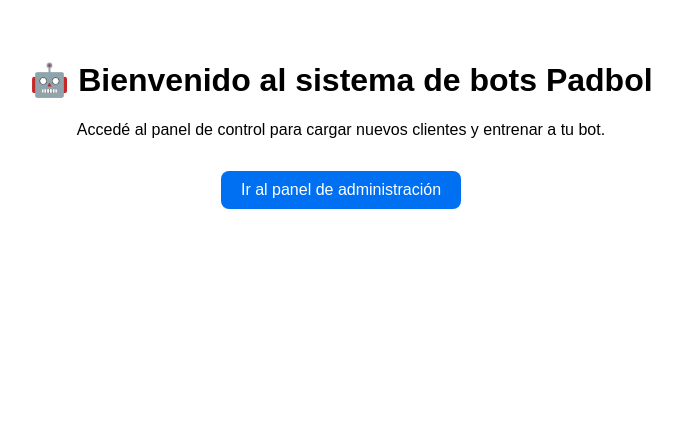
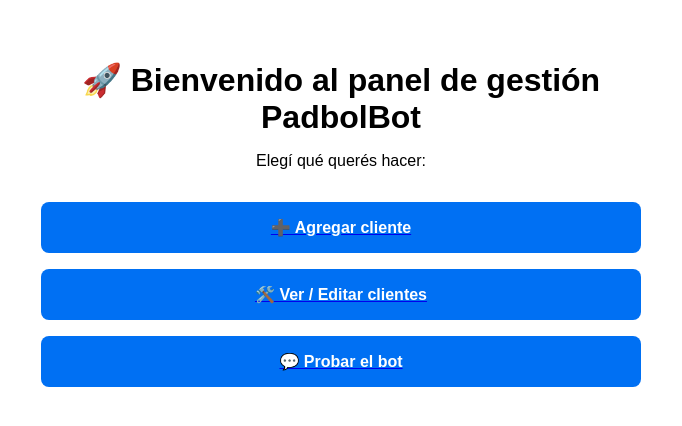
Before and after one commit to TatoPadbol/Bot, a Next.js app: page / in a window 1280 px wide. Shown: the top 426 px of the page, without its empty margins (299-981 px from the left). Built offline with nearby package versions, Linux system fonts and the light colour scheme.

Commit message:
Add files via upload

```diff
--- a/pages/index.js
+++ b/pages/index.js
@@ -1,17 +1,40 @@
+import Link from "next/link";
+
 export default function Home() {
   return (
-    <div style={{ padding: "2rem", fontFamily: "Arial", textAlign: "center" }}>
-      <h1 style={{ fontSize: "2rem" }}>🤖 Bienvenido al sistema de bots Padbol</h1>
-      <p>Accedé al panel de control para cargar nuevos clientes y entrenar a tu bot.</p>
-      <a href="/admin" style={{
-        display: "inline-block",
-        marginTop: "1rem",
-        padding: "10px 20px",
-        backgroundColor: "#0070f3",
-        color: "#fff",
-        borderRadius: "8px",
-        textDecoration: "none"
-      }}>Ir al panel de administración</a>
+    <div style={{
+      padding: "2rem",
+      fontFamily: "Arial, sans-serif",
+      maxWidth: "600px",
+      margin: "0 auto",
+      textAlign: "center"
+    }}>
+      <h1 style={{ fontSize: "2rem", marginBottom: "1rem" }}>🚀 Bienvenido al panel de gestión PadbolBot</h1>
+      <p style={{ marginBottom: "2rem" }}>Elegí qué querés hacer:</p>
+
+      <Link href="/admin">
+        <a style={btnStyle}>➕ Agregar cliente</a>
+      </Link>
+
+      <Link href="/admin-clients">
+        <a style={btnStyle}>🛠️ Ver / Editar clientes</a>
+      </Link>
+
+      <Link href="/chat">
+        <a style={btnStyle}>💬 Probar el bot</a>
+      </Link>
     </div>
   );
 }
+
+const btnStyle = {
+  display: "block",
+  padding: "1rem",
+  backgroundColor: "#0070f3",
+  color: "#fff",
+  borderRadius: "8px",
+  textDecoration: "none",
+  marginBottom: "1rem",
+  fontSize: "16px",
+  fontWeight: "bold"
+};
```
